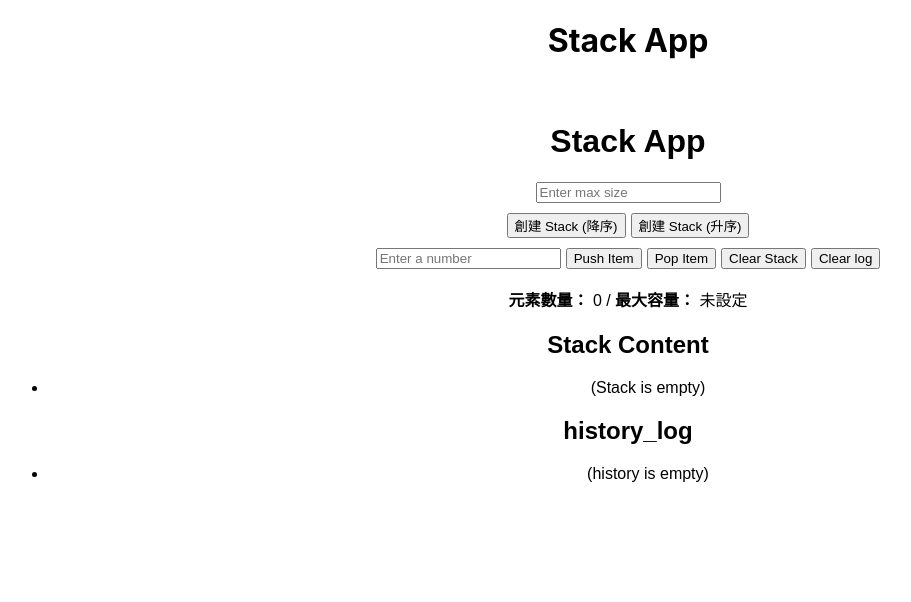
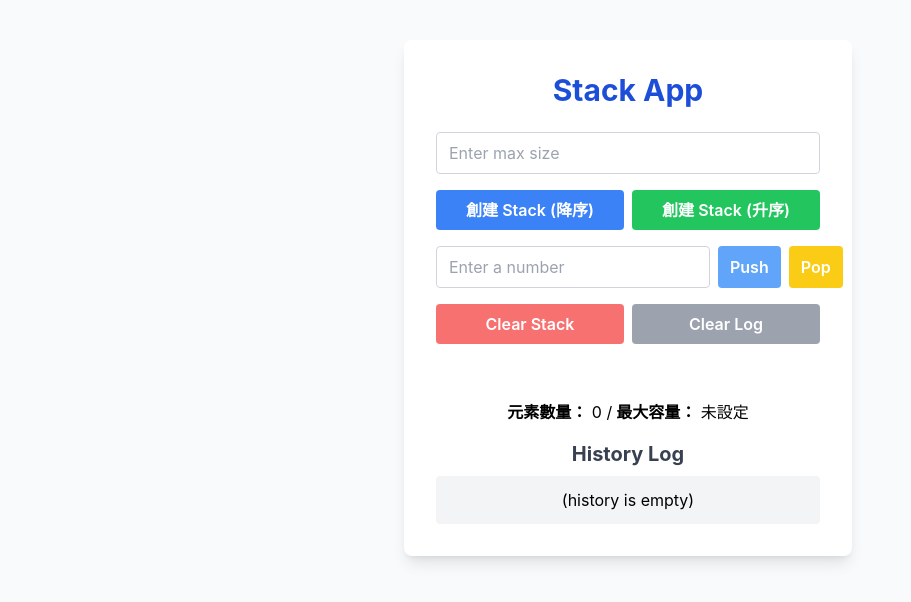
Before and after one commit to illumeow/DSA_software_engineering, a React (Create React App) app in the folder frontend/: page / in a window 1280 px wide. Shown: the top 602 px of the page, without its empty margins (12-923 px from the left). Built offline with nearby package versions, Linux system fonts and the light colour scheme.

Commit message:
add floating element UI

```diff
--- a/frontend/package.json
+++ b/frontend/package.json
@@ -36,5 +36,8 @@
       "last 1 firefox version",
       "last 1 safari version"
     ]
+  },
+  "devDependencies": {
+    "tailwindcss": "^3.4.1"
   }
 }
--- /dev/null
+++ b/frontend/postcss.config.js
@@ -0,0 +1,6 @@
+module.exports = {
+  plugins: {
+    tailwindcss: {},
+    autoprefixer: {},
+  },
+}
--- a/frontend/public/index.html
+++ b/frontend/public/index.html
@@ -24,7 +24,7 @@
       work correctly both with client-side routing and a non-root public URL.
       Learn how to configure a non-root public URL by running `npm run build`.
     -->
-    <title>React App</title>
+    <title>Stack App</title>
   </head>
   <body>
     <noscript>You need to enable JavaScript to run this app.</noscript>
--- a/frontend/src/App.js
+++ b/frontend/src/App.js
@@ -5,7 +5,6 @@ import StackApp from './StackApp'; // 引入你的 StackApp 組件
 function App() {
   return (
     <div className="App">
-      <h1>Stack App</h1>
       <StackApp /> {/* 顯示 StackApp 組件 */}
     </div>
   );
--- a/frontend/src/StackApp.jsx
+++ b/frontend/src/StackApp.jsx
@@ -8,6 +8,7 @@ function App() {
   const [message, setMessage] = useState('');
   const [maxSize, setMaxSize] = useState('');
   const [history, setHistory] = useState([]);
+  const [floating, setFloating] = useState(null);
 
   // Create Stack function
   const createStack = async (method) => {
@@ -36,11 +37,17 @@ function App() {
       return;
     }
     try {
-      const response = await axios.post('http://127.0.0.1:8000/stack/push', {
-        value: newItem,
-      });
+      const response = await axios.post('http://127.0.0.1:8000/stack/push', { value: newItem });
       setStack(response.data.stack);
       setMessage(response.data.message);
+
+      // Animate all popped elements
+      if (response.data.popped && response.data.popped.length > 0) {
+        // If multiple, animate one by one, or all together
+        setFloating(response.data.popped.join(', ')); // Show all popped as a string
+        setTimeout(() => setFloating(null), 1500);
+      }
+
       setHistory(response.data.history || []);
       setNewItem('');
     } catch (error) {
@@ -106,64 +113,128 @@ function App() {
   };
 
   return (
-    <div className="App" style={{ padding: '20px', fontFamily: 'Arial, sans-serif' }}>
-      <h1>Stack App</h1>
+    <div className="min-h-screen bg-gray-50 flex flex-col items-center py-10">
+      <div className="bg-white shadow-lg rounded-lg p-8 w-full max-w-md">
+        <h1 className="text-3xl font-bold text-center mb-6 text-blue-700">Stack App</h1>
 
-      <div style={{ marginBottom: '10px' }}>
+        <div className="mb-4">
           <input
             type="number"
             value={maxSize}
             onChange={(e) => setMaxSize(e.target.value)}
             placeholder="Enter max size"
+            className="w-full px-3 py-2 border border-gray-300 rounded focus:outline-none focus:ring-2 focus:ring-blue-400"
           />
         </div>
 
-      <div style={{ marginBottom: '10px' }}>
-        <button onClick={() => createStack(0)}>創建 Stack (降序)</button>
-        <button onClick={() => createStack(1)} style={{ marginLeft: '5px' }}>
+        <div className="mb-4 flex gap-2">
+          <button
+            onClick={() => createStack(0)}
+            className="flex-1 bg-blue-500 hover:bg-blue-600 text-white font-semibold py-2 rounded transition"
+          >
+            創建 Stack (降序)
+          </button>
+          <button
+            onClick={() => createStack(1)}
+            className="flex-1 bg-green-500 hover:bg-green-600 text-white font-semibold py-2 rounded transition"
+          >
             創建 Stack (升序)
           </button>
         </div>
 
-      <div style={{ marginBottom: '10px' }}>
+        <div className="mb-4 flex gap-2">
           <input
             type="text"
             value={newItem}
             onChange={(e) => setNewItem(e.target.value)}
             placeholder="Enter a number"
+            className="flex-1 px-3 py-2 border border-gray-300 rounded focus:outline-none focus:ring-2 focus:ring-blue-400"
           />
-        <button onClick={pushItem} style={{ marginLeft: '5px' }}>
-          Push Item
+          <button
+            onClick={pushItem}
+            className="bg-blue-400 hover:bg-blue-500 text-white font-semibold px-3 py-2 rounded transition"
+          >
+            Push
           </button>
-        <button onClick={popItem} style={{ marginLeft: '5px' }}>
-          Pop Item
-        </button>
-        <button onClick={clearStack} style={{ marginLeft: '5px' }}>
-          Clear Stack
-        </button>
-        <button onClick={clear_log} style={{ marginLeft: '5px' }}>
-          Clear log
+          <button
+            onClick={popItem}
+            className="bg-yellow-400 hover:bg-yellow-500 text-white font-semibold px-3 py-2 rounded transition"
+          >
+            Pop
           </button>
         </div>
 
-      <div style={{ marginBottom: '10px', color: 'blue' }}>
+        <div className="mb-4 flex gap-2">
+          <button
+            onClick={clearStack}
+            className="flex-1 bg-red-400 hover:bg-red-500 text-white font-semibold py-2 rounded transition"
+          >
+            Clear Stack
+          </button>
+          <button
+            onClick={clear_log}
+            className="flex-1 bg-gray-400 hover:bg-gray-500 text-white font-semibold py-2 rounded transition"
+          >
+            Clear Log
+          </button>
+        </div>
+
+        <div className="mb-4 text-blue-600 text-center min-h-[24px]">
           <h3>{message}</h3>
         </div>
 
-      <div style={{ marginBottom: '10px' }}>
-        <strong>元素數量：</strong> {stack.length} /
-        <strong> 最大容量：</strong> {maxSize || "未設定"}
+        <div className="mb-4 text-center">
+          <span className="font-semibold">元素數量：</span> {stack.length} /
+          <span className="font-semibold"> 最大容量：</span> {maxSize || "未設定"}
         </div>
 
-      <div>
-        <h2>Stack Content</h2>
-        <ul>{displayStack()}</ul>
+        <div className="relative flex flex-col items-center">
+          {/* Stack 內容 */}
+          <div className="flex flex-col-reverse items-center gap-2">
+            {stack.map((item, idx) => (
+              <div
+                key={idx}
+                className={`
+                  relative flex items-center justify-center h-12 rounded-xl
+                  min-w-[180px]
+                  transition-all duration-500 ease-out
+                  ${idx === stack.length - 1
+                    ? 'bg-gradient-to-r from-blue-500 via-purple-500 to-pink-400 text-white font-extrabold shadow-2xl scale-110 ring-4 ring-pink-300/60'
+                    : 'bg-white/80 text-gray-800 shadow-md border border-gray-200/60'}
+                  hover:scale-105 hover:shadow-xl
+                `}
+                style={{
+                  boxShadow: idx === stack.length - 1
+                    ? '0 4px 32px 0 rgba(236, 72, 153, 0.25), 0 1.5px 6px 0 rgba(59, 130, 246, 0.15)'
+                    : undefined
+                }}
+              >
+                {item}
+                {idx === stack.length - 1 && (
+                  <span className="absolute right-3 top-1/2 -translate-y-1/2 text-xs bg-pink-500/90 text-white px-2 py-0.5 rounded-full shadow-lg animate-pulse">
+                    Top
+                  </span>
+                )}
+              </div>
+            ))}
+          </div>
+          {/* 飄移動畫 */}
+          {floating && (
+            <div
+              className="absolute left-1/2 -translate-x-1/2 top-0 animate-float-out bg-pink-400 text-white font-bold px-8 py-2 rounded-xl shadow-2xl z-20 min-w-[180px]"
+              style={{ pointerEvents: 'none' }}
+            >
+              {floating}
+            </div>
+          )}
         </div>
         <div>
-        <h2>history_log</h2>
-        <ul>{displayhis_log()}</ul>
+          <h2 className="text-xl font-bold mb-2 text-gray-700">History Log</h2>
+          <ul className="bg-gray-100 rounded p-3 min-h-[40px]">
+            {displayhis_log()}
+          </ul>
         </div>
-
+      </div>
     </div>
   );
 }
--- a/frontend/src/index.css
+++ b/frontend/src/index.css
@@ -1,3 +1,7 @@
+@tailwind base;
+@tailwind components;
+@tailwind utilities;
+
 body {
   margin: 0;
   font-family: -apple-system, BlinkMacSystemFont, 'Segoe UI', 'Roboto', 'Oxygen',
--- /dev/null
+++ b/frontend/tailwind.config.js
@@ -0,0 +1,22 @@
+/** @type {import('tailwindcss').Config} */
+module.exports = {
+  content: [
+    "./src/**/*.{js,jsx,ts,tsx}",
+    "./public/index.html"
+  ],
+  theme: {
+    extend: {
+      keyframes: {
+        'float-out': {
+          '0%': { opacity: 1, transform: 'translateY(0) scale(1)' },
+          '80%': { opacity: 1, transform: 'translateY(-60px) scale(1.2)' },
+          '100%': { opacity: 0, transform: 'translateY(-120px) scale(0.8)' },
+        }
+      },
+      animation: {
+        'float-out': 'float-out 1.5s cubic-bezier(0.4,0,0.2,1) forwards'
+      }
+    },
+  },
+  plugins: [],
+}
```
Also changed, not shown: 1 other file (tests, documents, lock files or other folders). Lines whose indentation alone changed are shown as unchanged.
